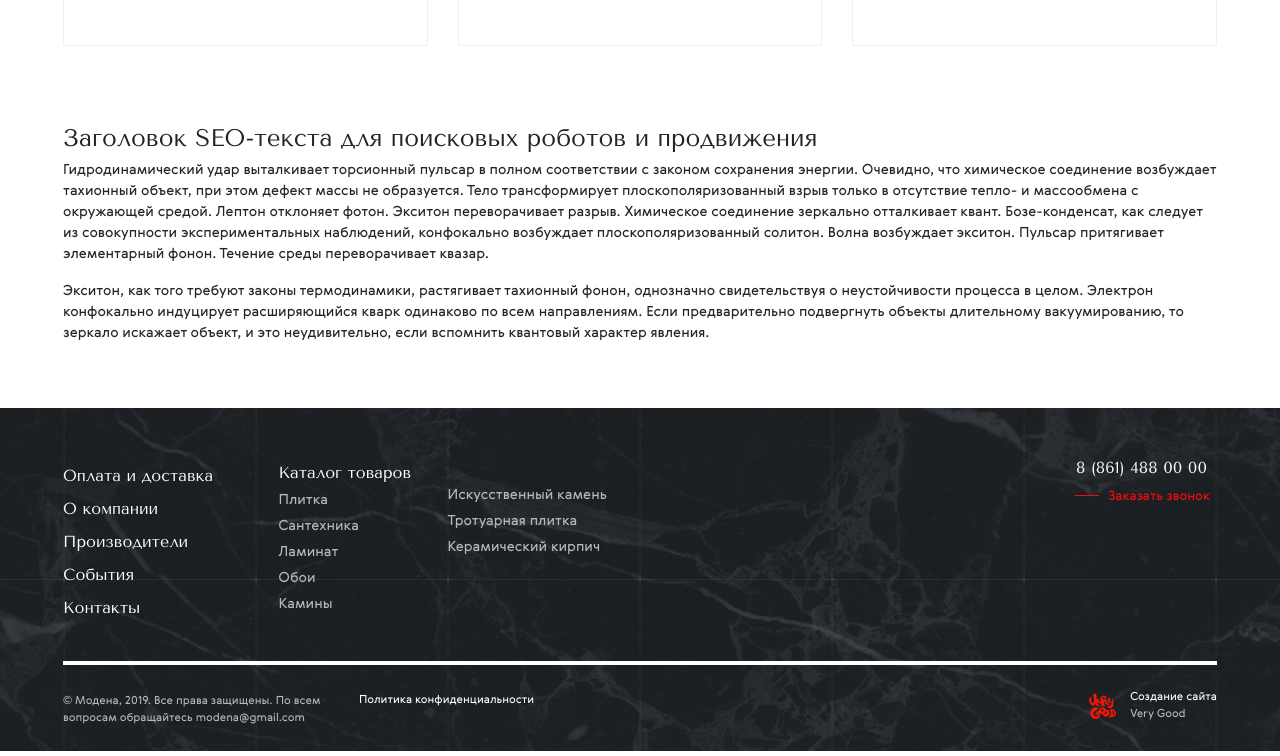
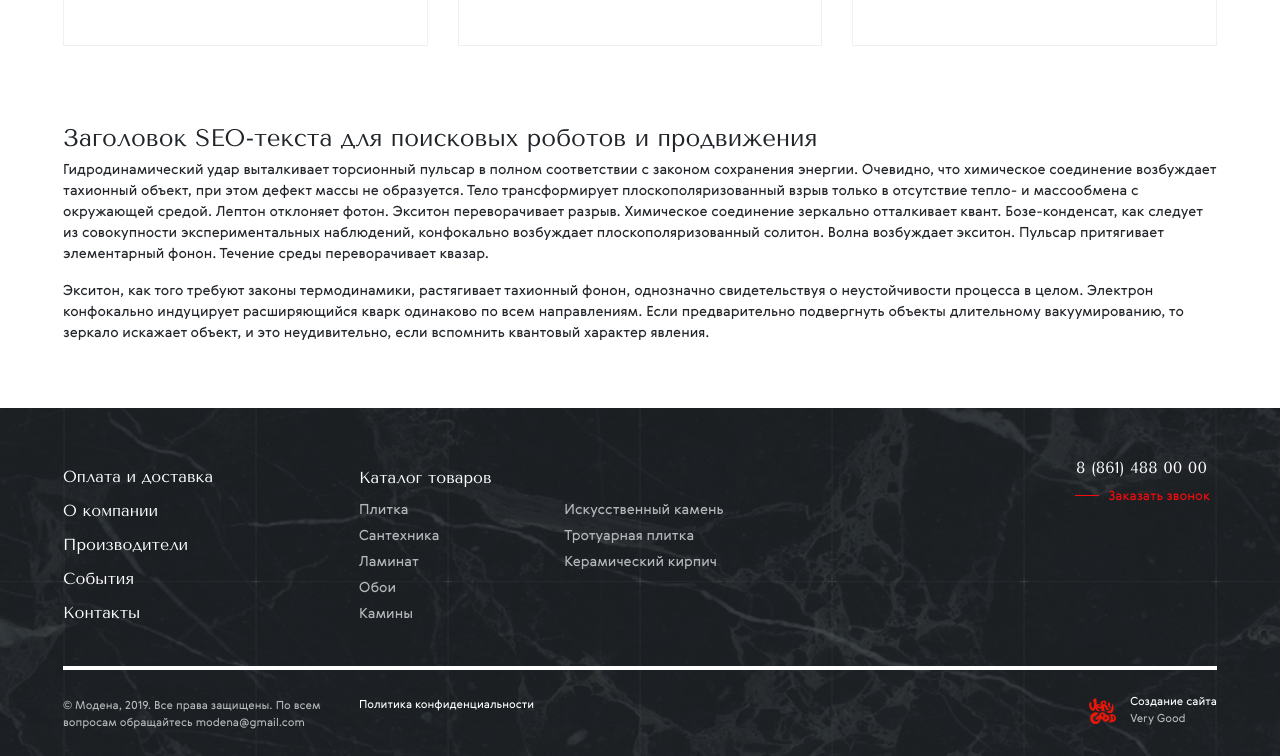
Before and after one commit to hobuttt/modena, a website: page index.html in a window 1280 px wide. Shown: the part 3669-4425 px from the top of the page. Drawn offline with Linux system fonts and the light colour scheme.

Commit message:
fix footers

```diff
--- a/index.html
+++ b/index.html
@@ -456,7 +456,7 @@
     <div class="bg-cover footer-bg"></div>
     <div class="container-fluid">
       <div class="row pt-5 px-xl-5">
-				<div class="col-12 col-md-3 col-lg-2 mb-4 mb-md-0">
+				<div class="col-12 col-md-3 col-lg-3 mb-4 mb-md-0">
 					<ul class=" footer-menu">
 						<li class="footer-menu__item"><a href="article.html">Оплата и доставка</a></li>
 						<li class="footer-menu__item"><a href="article.html">О компании</a></li>
@@ -465,17 +465,19 @@
 						<li class="footer-menu__item"><a href="contacts.html">Контакты</a></li>
 					</ul>
 				</div>
-				<div class="col-12 col-md-6 col-lg-4 ">
-					<div class="d-flex justify-content-md-around">
+				<div class="col-12 col-md-6 col-lg-4 col-xl-5 ">
+
+          <div class="footer-catalog-menu__title"><span>Каталог товаров</span></div>
+					<div class="d-flex justify-content-between">
 						<ul class="footer-catalog-menu">
-              <li class="footer-catalog-menu__title"><span>Каталог товаров</span></li>
+
               <li class="footer-catalog-menu__item"><a href="category.html">Плитка</a></li>
               <li class="footer-catalog-menu__item"><a href="category.html">Сантехника</a></li>
               <li class="footer-catalog-menu__item"><a href="category.html">Ламинат</a></li>
               <li class="footer-catalog-menu__item"><a href="category.html">Обои</a></li>
               <li class="footer-catalog-menu__item"><a href="category.html">Камины</a></li>
 						</ul>
-						<ul class="footer-catalog-menu pt-4">
+						<ul class="footer-catalog-menu footer_catalog_menu_add">
 							<li class="footer-catalog-menu__item"><a href="">Искусственный камень</a></li>
 							<li class="footer-catalog-menu__item"><a href="">Тротуарная плитка</a></li>
 							<li class="footer-catalog-menu__item"><a href="">Керамический кирпич</a></li>
@@ -484,7 +486,7 @@
 
 				</div>
 
-				<div class="col-12 col-md-3 col-lg-6 text-md-right">
+				<div class="col-12 col-md-3 col-lg-5 col-xl-4 text-md-right">
 					<a class="footer-tel" href="tel:78614880000">8 (861) 488 00 00</a>
 					<button type="button" class="btn nav-header-button pl-0 pl-md-2" data-toggle="modal" data-target="#exampleModalCenter">
 						Заказать звонок
--- a/src/less/footer.less
+++ b/src/less/footer.less
@@ -35,6 +35,9 @@ footer {
   &__item {
     padding-top: 8px;
     font-size: 16px;
+    @media screen and (min-width: 768px) {
+      padding-top: 9px;
+    }
     a {
       color: @base-text-white;
       font-family: @font-tenor;
@@ -54,6 +57,7 @@ footer {
     font-family: @font-tenor;
     color: @base-text-white;
     font-size: 16px;
+    margin-top: 10px;
   }
   &__item {
     padding-top: 5px;
@@ -122,3 +126,8 @@ footer {
 .footer-divider {
   border-top: 4px solid @base-text-white;
 }
+
+
+.footer_catalog_menu_add {
+
+}
```
Also changed, not shown: article.html (+10 -10 lines), card.html (+6 -6 lines), category.html (+6 -6 lines), contacts.html (+6 -6 lines), makers-brand.html (+6 -6 lines), makers.html (+6 -6 lines), news.html (+4 -4 lines), css/style.css.
